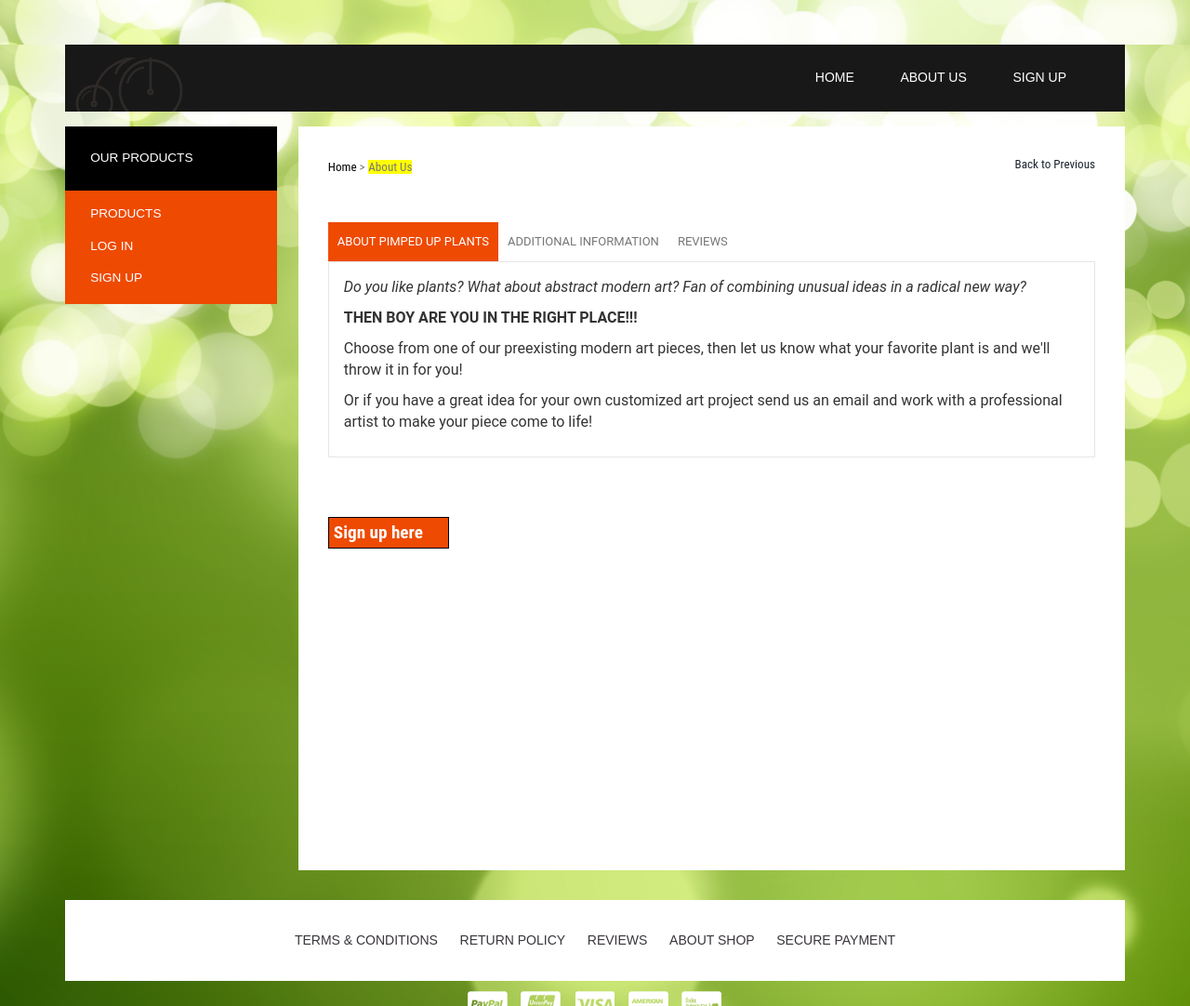
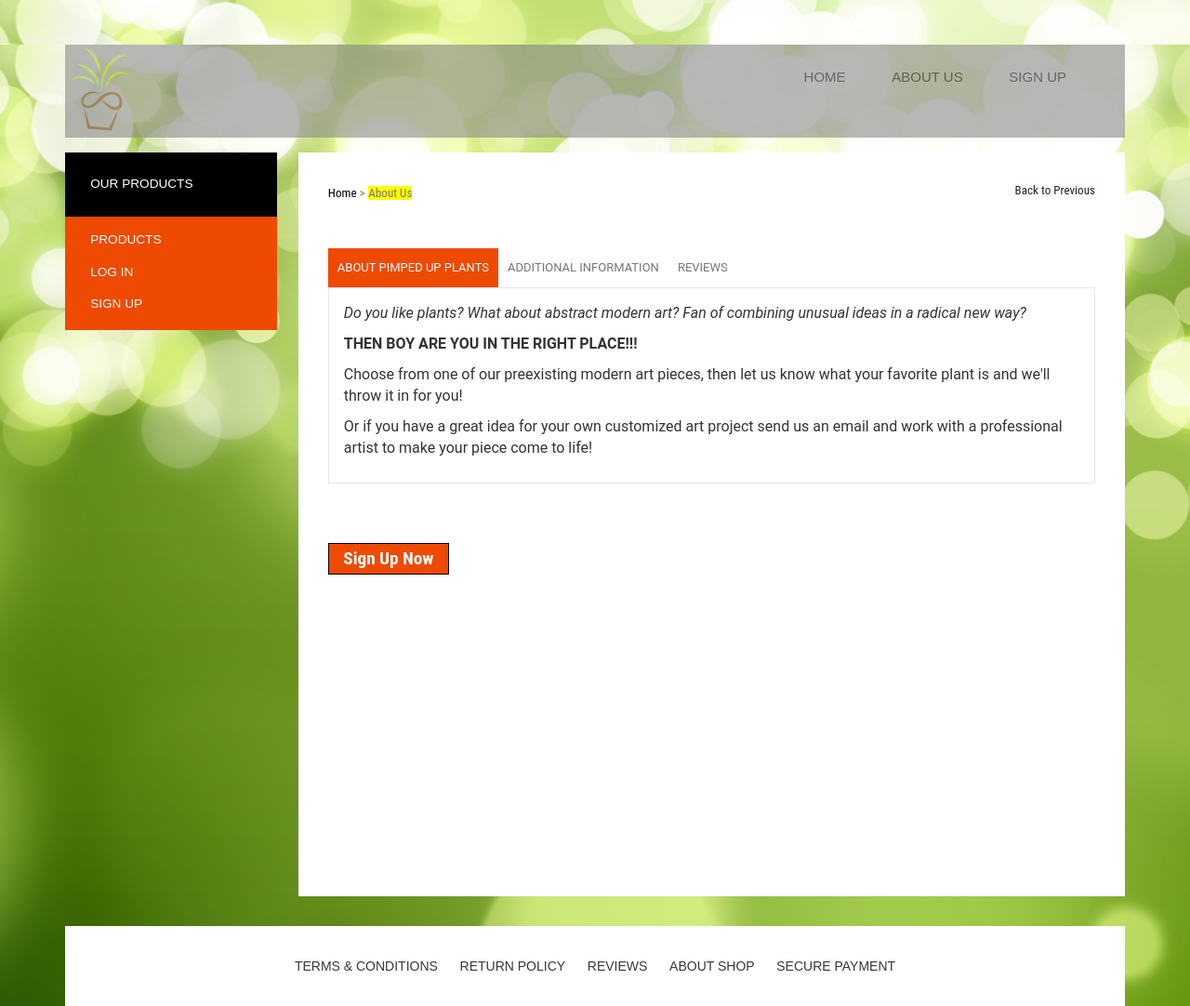
Before and after one commit to Lyreguin/E-Commerce_Site, a PHP site: page /about.html in a window 1280 px wide. Shown: the top 1082 px of the page at 93% size. Run offline with PHP 8.4, Linux system fonts and the light colour scheme; some web fonts are replaced.

Commit message:
Banner Update

```diff
--- a/about.html
+++ b/about.html
@@ -41,7 +41,7 @@ License URL: http://creativecommons.org/licenses/by/3.0/
 	<div class="container">
 		<div class="header-top">
 			<div class="logo">
-				<a href="index.html"><img src="images/logo.png"></a>
+				<a href="index.html"><img src="images/logo2.png"></a>
 			</div>
 			<span class="menu"></span>
 			<div class="clear"></div>
@@ -174,7 +174,7 @@ License URL: http://creativecommons.org/licenses/by/3.0/
 					      </div>
 					 </div>
 					 <div class="new-topday">
-					<a href="#"><h3 class="new-models" style="border:1px solid black; width:130px;">Sign up here</h3></a>
+					<a href="#"><h3 class="new-models" style="border:1px solid black; width:130px; text-align: center">Sign Up Now</h3></a>
 					<div class="clearfix"></div>
 				</div>
 			</div>
--- a/css/style.css
+++ b/css/style.css
@@ -23,7 +23,8 @@ html, body{
 	margin-top:3em;
 }
 .header-top{
-	background:#181818;
+	background:#898989;
+	opacity: 0.6;
 }
 .logo{
 	float:left;
@@ -41,8 +42,8 @@ ul.navig li{
 }
 ul.navig li a{
 	text-transform:uppercase;
-	font-size:14px;
-	color:#fff;
+	font-size:15px;
+	color:#000;
 	text-decoration:none;
 	font-family: 'Doppio One', sans-serif;
 	font-weight:400;
--- a/index.html
+++ b/index.html
@@ -27,9 +27,10 @@ License URL: http://creativecommons.org/licenses/by/3.0/
 	<div class="container">
 		<div class="header-top">
 			<div class="logo">
-				<a href="index.html"><img src="images/logo.png"></a>
+				<a href="index.html"><img src="images/logo2.png"></a>
 			</div>
 			<span class="menu"></span>
+			<div style="float: left; padding-top: 20px; font-size: 50px; color: white"> PIMPED UP PLANTS</div>
 			<div class="clear"></div>
 			<div class="navigation">
 				<ul class="navig">
```
Also changed, not shown: images/logo2.png (added), 2 other files.
